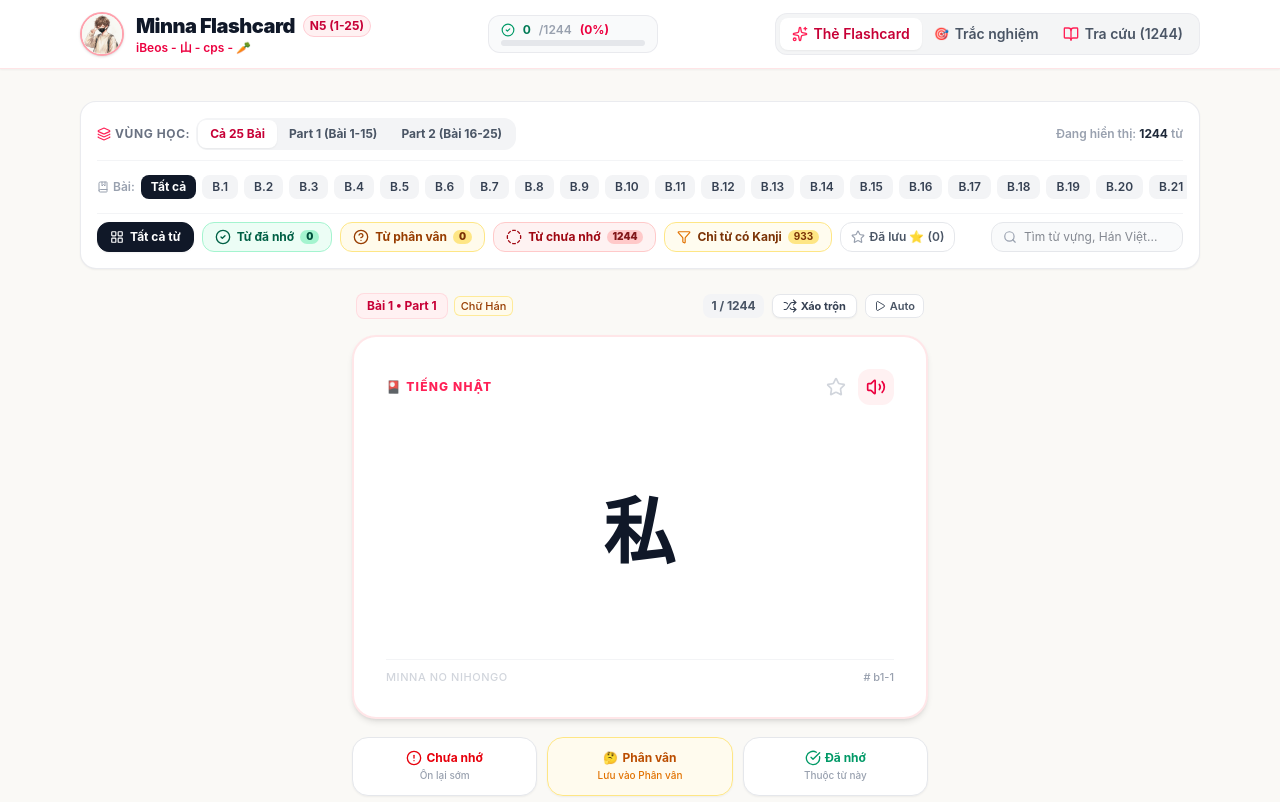
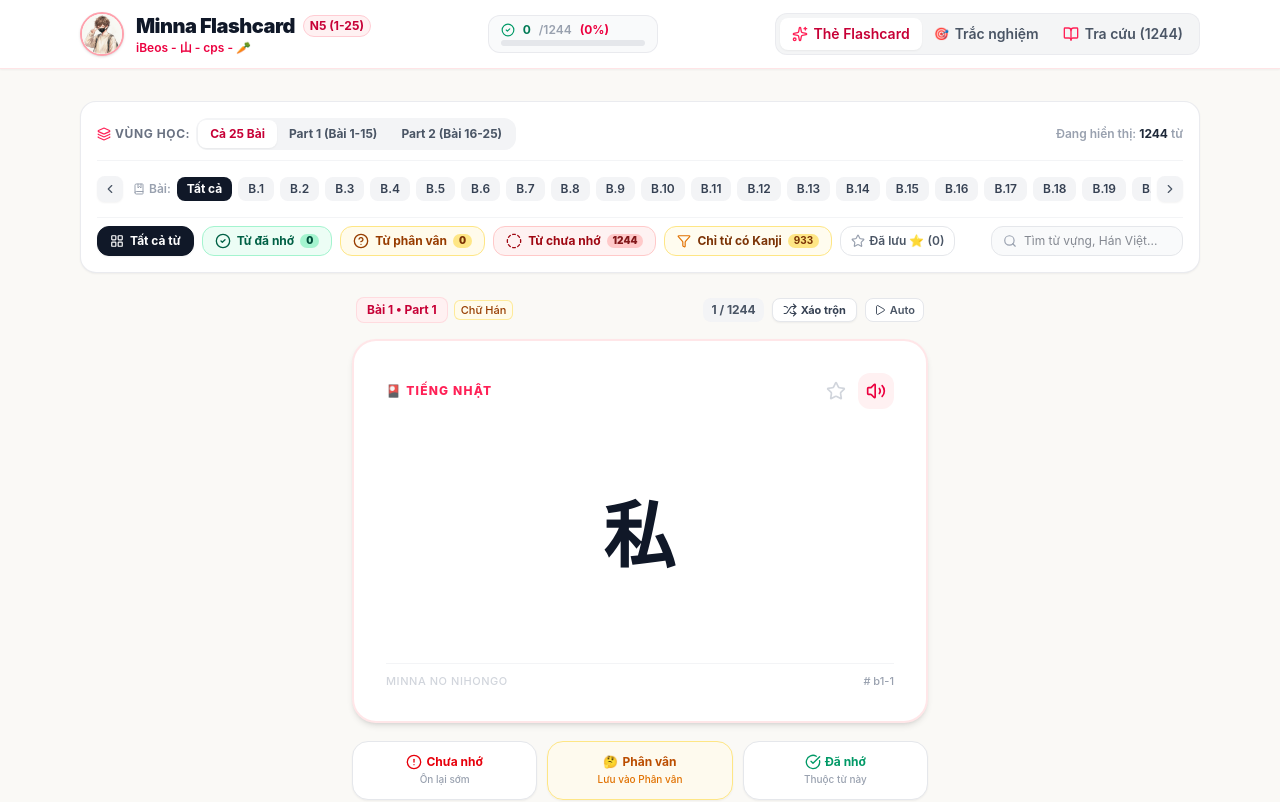
Before and after one commit to cfdaica123/learn, a React (Vite) app: page / in a window 1280 px wide. Shown: the top 802 px of the page. Built offline with nearby package versions, Linux system fonts and the light colour scheme.

Commit message:
feat: improve UX for lesson navigation and quiz
Add horizontal scrolling support for lessons in the FilterBar and remove hints from quiz questions to increase difficulty.

```diff
--- a/src/components/FilterBar.tsx
+++ b/src/components/FilterBar.tsx
@@ -1,4 +1,4 @@
-import React from 'react';
+import React, { useRef, useEffect } from 'react';
 import { FilterState, WordStatusFilter } from '../types';
 import {
   Layers,
@@ -9,7 +9,9 @@ import {
   CheckCircle2,
   CircleDashed,
   LayoutGrid,
-  HelpCircle
+  HelpCircle,
+  ChevronLeft,
+  ChevronRight
 } from 'lucide-react';
 
 interface FilterBarProps {
@@ -45,6 +47,35 @@ export const FilterBar: React.FC<FilterBarProps> = ({
   };
 
   const currentLessons = getLessonsForPart();
+  const lessonScrollRef = useRef<HTMLDivElement>(null);
+
+  // Auto-scroll active lesson into view
+  useEffect(() => {
+    if (filter.lesson !== 'all' && lessonScrollRef.current) {
+      const activeEl = lessonScrollRef.current.querySelector<HTMLElement>(`[data-lesson="${filter.lesson}"]`);
+      if (activeEl) {
+        activeEl.scrollIntoView({ behavior: 'smooth', inline: 'center', block: 'nearest' });
+      }
+    }
+  }, [filter.lesson]);
+
+  const handleScrollLeft = () => {
+    if (lessonScrollRef.current) {
+      lessonScrollRef.current.scrollBy({ left: -240, behavior: 'smooth' });
+    }
+  };
+
+  const handleScrollRight = () => {
+    if (lessonScrollRef.current) {
+      lessonScrollRef.current.scrollBy({ left: 240, behavior: 'smooth' });
+    }
+  };
+
+  const handleWheel = (e: React.WheelEvent) => {
+    if (lessonScrollRef.current && e.deltaY !== 0) {
+      lessonScrollRef.current.scrollLeft += e.deltaY * 1.2;
+    }
+  };
 
   const handleStatusFilter = (status: WordStatusFilter) => {
     // If clicking the currently active status, toggle back to 'all'
@@ -105,8 +136,22 @@ export const FilterBar: React.FC<FilterBarProps> = ({
         </div>
       </div>
 
-      {/* Row 2: Touch Horizontal Scroller for Lessons */}
-      <div className="flex items-center gap-1.5 overflow-x-auto no-scrollbar py-0.5 -mx-1 px-1 touch-pan-x">
+      {/* Row 2: Touch & Mouse Horizontal Scroller for Lessons with Navigation Arrows */}
+      <div className="flex items-center gap-1.5 w-full">
+        <button
+          onClick={handleScrollLeft}
+          className="p-1.5 rounded-lg bg-gray-100 hover:bg-gray-200 text-gray-600 transition-colors shrink-0 shadow-xs cursor-pointer active:scale-95"
+          title="Cuộn sang các bài trước"
+          type="button"
+        >
+          <ChevronLeft className="w-3.5 h-3.5" />
+        </button>
+
+        <div
+          ref={lessonScrollRef}
+          onWheel={handleWheel}
+          className="flex items-center gap-1.5 overflow-x-auto py-1 px-1 touch-pan-x flex-1 scroll-smooth no-scrollbar"
+        >
           <span className="text-[11px] sm:text-xs font-semibold text-gray-400 whitespace-nowrap flex items-center gap-1 shrink-0">
             <BookMarked className="w-3 h-3" /> Bài:
           </span>
@@ -123,6 +168,7 @@ export const FilterBar: React.FC<FilterBarProps> = ({
           {currentLessons.map((l) => (
             <button
               key={l}
+              data-lesson={l}
               onClick={() => onFilterChange({ lesson: l })}
               className={`px-2.5 py-1 rounded-lg text-xs font-semibold whitespace-nowrap transition-colors shrink-0 active:scale-95 cursor-pointer ${
                 filter.lesson === l
@@ -133,6 +179,16 @@ export const FilterBar: React.FC<FilterBarProps> = ({
               B.{l}
             </button>
           ))}
+        </div>
+
+        <button
+          onClick={handleScrollRight}
+          className="p-1.5 rounded-lg bg-gray-100 hover:bg-gray-200 text-gray-600 transition-colors shrink-0 shadow-xs cursor-pointer active:scale-95"
+          title="Cuộn sang các bài sau"
+          type="button"
+        >
+          <ChevronRight className="w-3.5 h-3.5" />
+        </button>
       </div>
 
       {/* Row 3: USER REQUEST: 2 NÚT "TỪ ĐÃ NHỚ" & "TỪ CHƯA NHỚ" + LỌC KANJI + TÌM KIẾM */}
--- a/src/components/QuizView.tsx
+++ b/src/components/QuizView.tsx
@@ -327,38 +327,24 @@ export const QuizView: React.FC<QuizViewProps> = ({ items, scopeKey = '', onMark
           )}
         </div>
 
-        {/* Dynamic Question Prompt */}
-        <div className="my-5 sm:my-7 space-y-2 min-h-[70px] flex flex-col justify-center items-center">
+        {/* Dynamic Question Prompt: KHÔNG GỢI Ý GÌ CẢ (Không hiện nghĩa, không hiện Hán-Việt) */}
+        <div className="my-6 sm:my-8 min-h-[70px] flex flex-col justify-center items-center">
           {quizType === 'kanjiTrap' ? (
-            <>
-              {/* Question gives Hiragana and user chooses the real Kanji among lookalikes */}
             <h2 className="text-3xl sm:text-5xl font-black text-rose-600 tracking-wider font-japanese break-words selection:bg-rose-100">
               {item.hiragana}
             </h2>
-              <p className="text-xs sm:text-sm text-gray-600 font-semibold">
-                Nghĩa: {item.meaning} {item.hanViet && `(Hán Việt: ${item.hanViet})`}
-              </p>
-            </>
           ) : (
-            <>
-              {/* Other modes: prioritize showing Kanji only without hiragana spoiler */}
             <h2 className="text-4xl sm:text-6xl font-black text-gray-900 tracking-wide font-japanese break-words selection:bg-rose-100">
               {item.word}
             </h2>
-              {quizType === 'hiraganaTrap' && (
-                <p className="text-xs sm:text-sm text-gray-600 font-semibold">
-                  Nghĩa: {item.meaning} {item.hanViet && `(Hán Việt: ${item.hanViet})`}
-                </p>
-              )}
-            </>
           )}
         </div>
 
         <p className="text-xs text-gray-400 font-medium">
           {quizType === 'kanjiTrap'
-            ? '🎯 Chọn đúng chữ Hán (Kanji) trong các chữ bẫy nét na ná nhau:'
+            ? '🎯 Chọn đúng chữ Hán (Kanji):'
             : quizType === 'hiraganaTrap'
-            ? '🪤 Chọn đúng cách đọc Hiragana (cẩn thận bẫy âm đục, âm ngắt, trường âm!):'
+            ? '🪤 Chọn đúng cách đọc Hiragana:'
             : quizType === 'hanViet'
             ? 'Chọn đúng âm Hán - Việt của từ trên:'
             : 'Chọn nghĩa tiếng Việt chính xác:'}
```
Lines whose indentation alone changed are shown as unchanged.
